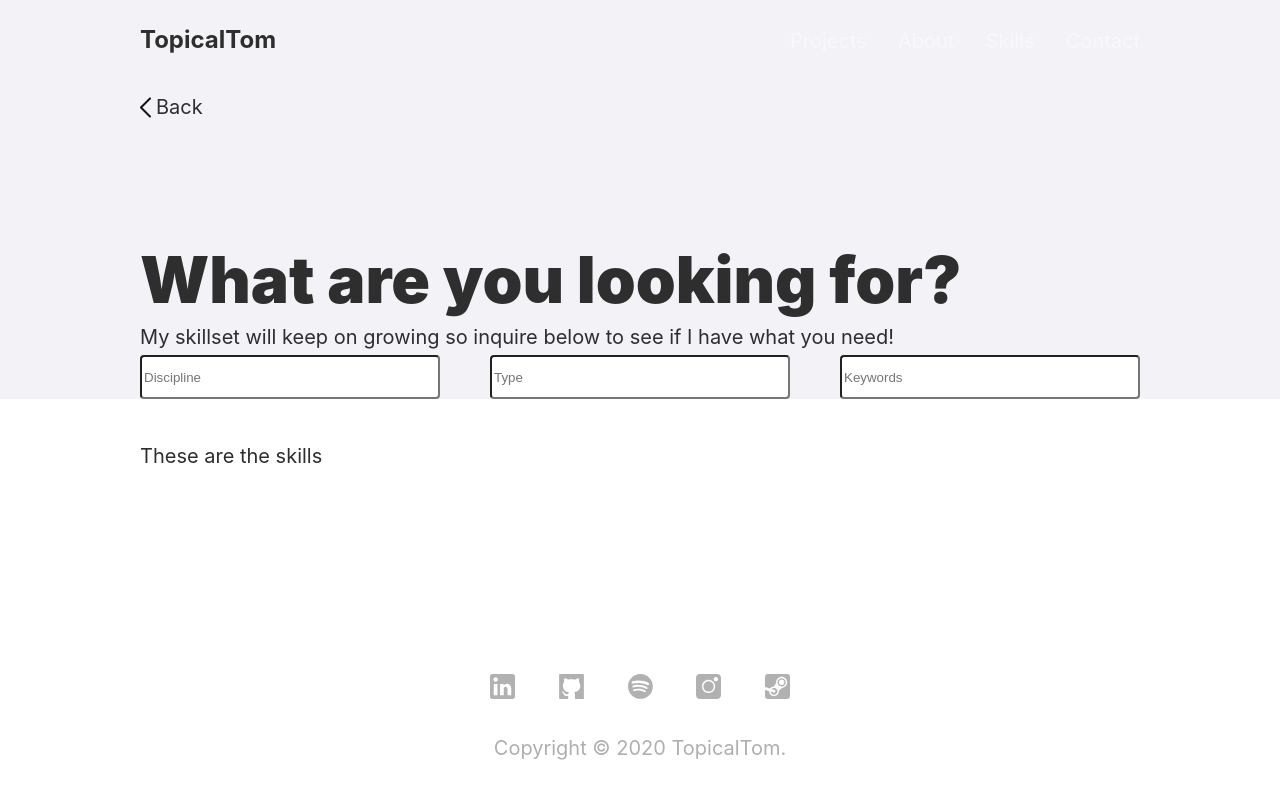
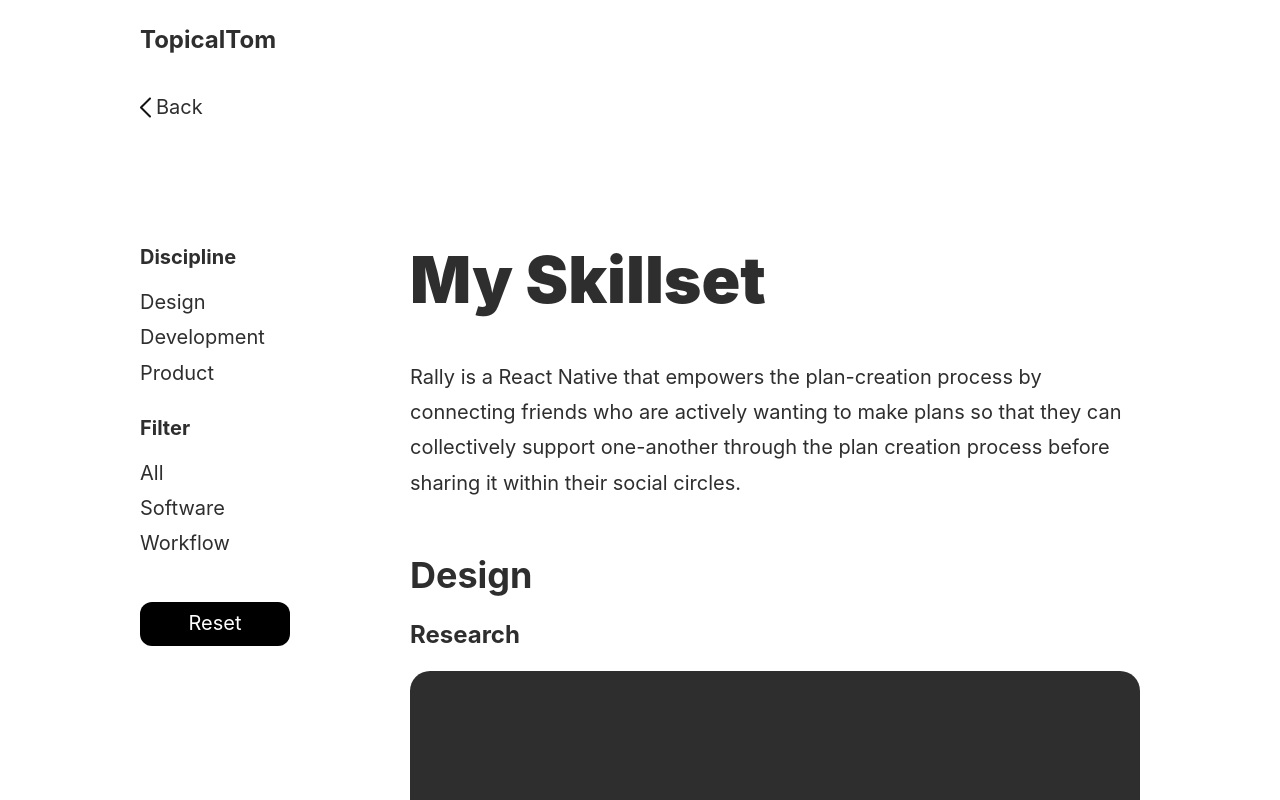
Before and after one commit to TopicalTom/Portfolio, a React (Create React App) app in the folder portfolio-website/: page /skills in a window 1280 px wide. Shown: the top 800 px of the page. Built offline with nearby package versions, Linux system fonts and the light colour scheme.

Commit message:
Restructured layout for Skills page

```diff
--- a/portfolio-website/src/pages/Main/Main.jsx
+++ b/portfolio-website/src/pages/Main/Main.jsx
@@ -22,7 +22,7 @@ const Main = () => {
                             I'm Thomas Griffiths an aspiring Product Designer.
                         </h1>
                         <p className="lander__mission">
-                            Interested in created human-centered mobile experiences. Capable of taking on marketing, design and developer roles.
+                            On a mission to bridge the gap between designer and developer. Interested in creating human-centered mobile experiences.
                         </p>
                         <Link
                             to={"/contact"}
--- a/portfolio-website/src/pages/Project/Project.scss
+++ b/portfolio-website/src/pages/Project/Project.scss
@@ -45,6 +45,7 @@
 
         &:hover {
             opacity: 1.0;
+            cursor: pointer;
         }
     }
 
--- a/portfolio-website/src/pages/Skills/Skills.jsx
+++ b/portfolio-website/src/pages/Skills/Skills.jsx
@@ -1,3 +1,153 @@
+import React, {Component} from 'react';
+import * as Scroll from 'react-scroll';
+import { Link, Element , Events, animateScroll as scroll, scrollSpy, scroller } from 'react-scroll'
+import "../Project/Project.scss";
+
+import Figure from "../../components/Figure/Figure";
+import Nav from "../../components/Nav/Nav";
+import Redirect from "../../components/Redirect/Redirect";
+
+import github from "../../assets/icons/github.svg";
+
+class Skills extends Component {
+
+    constructor(props) {
+        super(props);
+    }
+
+    componentDidMount() {
+        scrollSpy.update();
+    }
+
+    render() {
+        return (
+            <>
+            <Nav/>
+            <main className="project">
+                <div className="project__container">
+                    <div className="project__nav">
+                        <aside>
+                            <p
+                                className="project__process">
+                                Discipline
+                            </p>
+                            <ul className="project__links">
+                                <li>
+                                    <p>Design</p>
+                                </li>
+                                <li>
+                                    <p>Development</p>
+                                </li>
+                                <li>
+                                    <p>Product</p>
+                                </li>
+                            </ul>
+                            <br></br>
+                            <p
+                                className="project__process">
+                                Filter
+                            </p>
+                            <ul className="project__links">
+                                <li>
+                                    <p>All</p>
+                                </li>
+                                <li>
+                                    <p>Software</p>
+                                </li>
+                                <li>
+                                    <p>Workflow</p>
+                                </li>
+                            </ul>
+                        </aside>
+                        <br></br>
+                        <a
+                            className="project__code"
+                            href="https://github.com/TopicalTom/rally-capstone">
+                            <p
+                                className="project__github">
+                                Reset
+                            </p>
+                        </a>
+                    </div>
+                    <section className="project__content">
+                        <Element
+                            name="Overview"
+                            className="project__block">
+                                <h1>My Skillset</h1>
+                                <br></br>
+                                <br></br>
+                                <p>Rally is a React Native that empowers the plan-creation process by connecting friends who are actively wanting to make plans so that they can collectively support one-another through the plan creation process before sharing it within their social circles.</p>
+                        </Element>
+                        <Element
+                            name="Problem Space"
+                            className="project__block">
+                                <h2>Design</h2>
+                                <br></br>
+                                <h3>Research</h3>
+                                <br></br>
+                                <Figure />
+                                <br></br>
+                                <h3>UI/UX</h3>
+                                <br></br>
+                                <Figure />
+                                <br></br>
+                                <h3>Prototyping</h3>
+                                <br></br>
+                                <Figure />
+                        </Element>
+                        <Element
+                            name="Problem Space"
+                            className="project__block">
+                                <h2>Development</h2>
+                                <br></br>
+                                <h3>Front-End (Web)</h3>
+                                <br></br>
+                                <Figure />
+                                <br></br>
+                                <h3>Back-End (Web)</h3>
+                                <br></br>
+                                <Figure />
+                                <br></br>
+                                <h3>Mobile</h3>
+                                <br></br>
+                                <Figure />
+                                <br></br>
+                        </Element>
+                        <Element
+                            name="Problem Space"
+                            className="project__block">
+                                <h2>Product</h2>
+                                <br></br>
+                                <h3>Management</h3>
+                                <br></br>
+                                <Figure />
+                                <br></br>
+                                <h3>Marketing</h3>
+                                <br></br>
+                                <Figure />
+                                <br></br>
+                        </Element>
+                        <article className="project__block">
+                            <Redirect
+                                text="Have any Questions?"
+                                link="/contact"
+                                cta="Let's Chat"
+                            />
+                        </article>
+                    </section>
+                </div>
+            </main>
+            </>
+        );
+
+    }
+};
+
+export default Skills;
+
+
+/*
+
 import React from 'react';
 import "./Skills.scss";
 
@@ -39,3 +189,5 @@ const Skills = () => {
 };
 
 export default Skills;
+
+*/
--- a/portfolio-website/src/pages/Skills/Skills.scss
+++ b/portfolio-website/src/pages/Skills/Skills.scss
@@ -2,7 +2,6 @@
     margin: 0;
     width: 100vw;
     padding-top: 240px;
-    background-color: #F2F2F7;
 
     &__container {
         margin: 0 auto;
@@ -10,6 +9,8 @@
         flex-direction: column;
         width: 1000px;
         justify-content: space-between;
+        padding-bottom: 40px;
+        border-bottom: 2px solid #F2F2F7;
     }
 
     &__form {
@@ -24,6 +25,7 @@
         width: 300px;
         height: 44px;
         border-radius: 4px;
+        border: 2px solid #F2F2F7;
     }
 }
 
```
